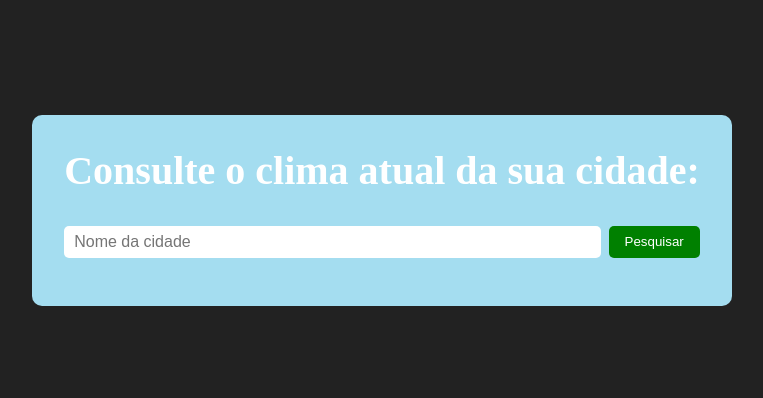
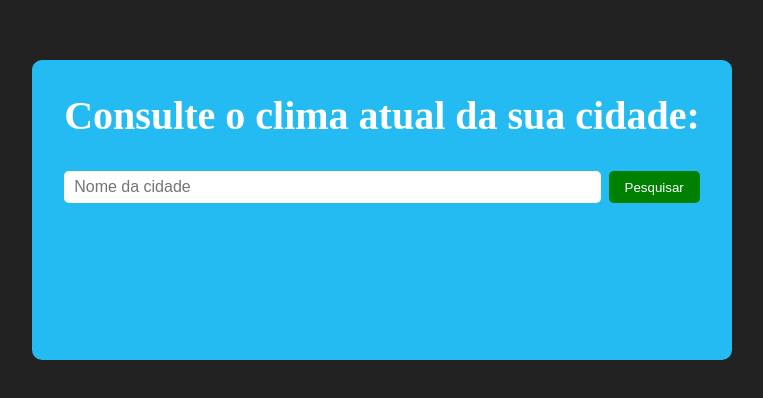
Before and after one commit to Jakeline17/Clima_Tempo, a website: page index.html in a window 1280 px wide. Shown: the part 190-588 px from the top of the page, without its empty margins (258-1021 px from the left). Drawn offline with Linux system fonts and the light colour scheme.

Commit message:
versao final

```diff
--- a/css/styles.css
+++ b/css/styles.css
@@ -13,9 +13,10 @@ body {
 }
 main {
   padding: 2rem;
-  background-color: #a4ddf0;
+  background-color: #24bbf3;
   border-radius: 10px;
   max-width: 800px;
+  height: 300px;
 }
 main > h1 {
   font-size: 2.5rem;
```
Also changed, not shown: readme.md.
